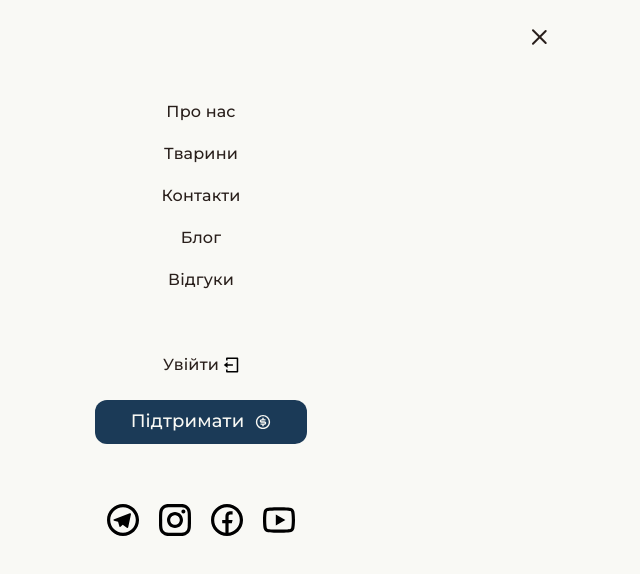
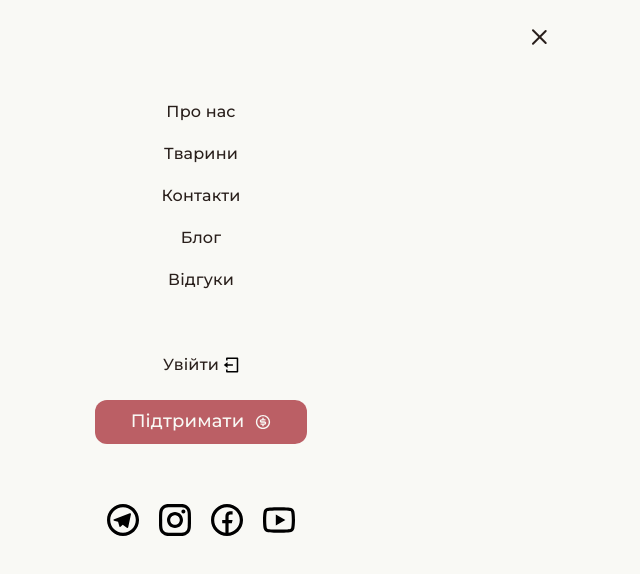
Before and after one commit to Vlad-Kovalov9/HappyTail, a React (Vite) app: page / in a window 1280 px wide. Both pictures are taken after a click on the button "Open mobile menu". Shown: the top 574 px of the page, without its empty margins (439-1079 px from the left). Built offline with nearby package versions, Linux system fonts and the light colour scheme.

Commit message:
Changed button color

```diff
--- a/src/components/AppBar/AppBar.module.css
+++ b/src/components/AppBar/AppBar.module.css
@@ -51,7 +51,7 @@
   line-height: 133%;
   letter-spacing: 0.01em;
   color: #f9f9f5;
-  background-color: #1b3a57;
+  background-color: #bb5f65;
 
   border: none;
   width: 206px;
--- a/src/components/BurgerMenu/BurgerMenu.module.css
+++ b/src/components/BurgerMenu/BurgerMenu.module.css
@@ -102,7 +102,7 @@
   width: 167px;
   height: 39px;
   border-radius: 12px;
-  background-color: #1b3a57;
+  background-color: #bb5f65;
   border: none;
   transition: background-color 0.3s ease;
 }
```
